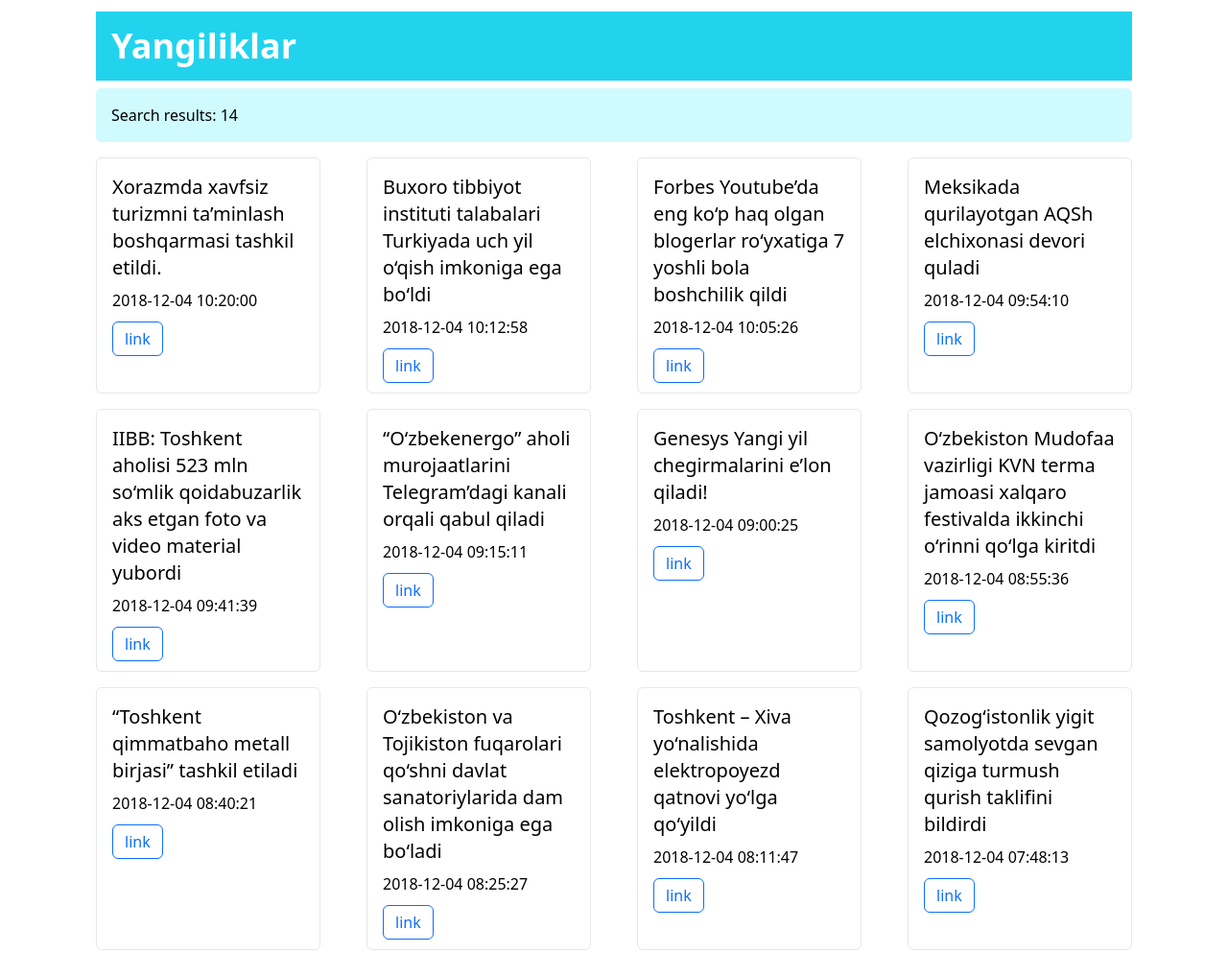
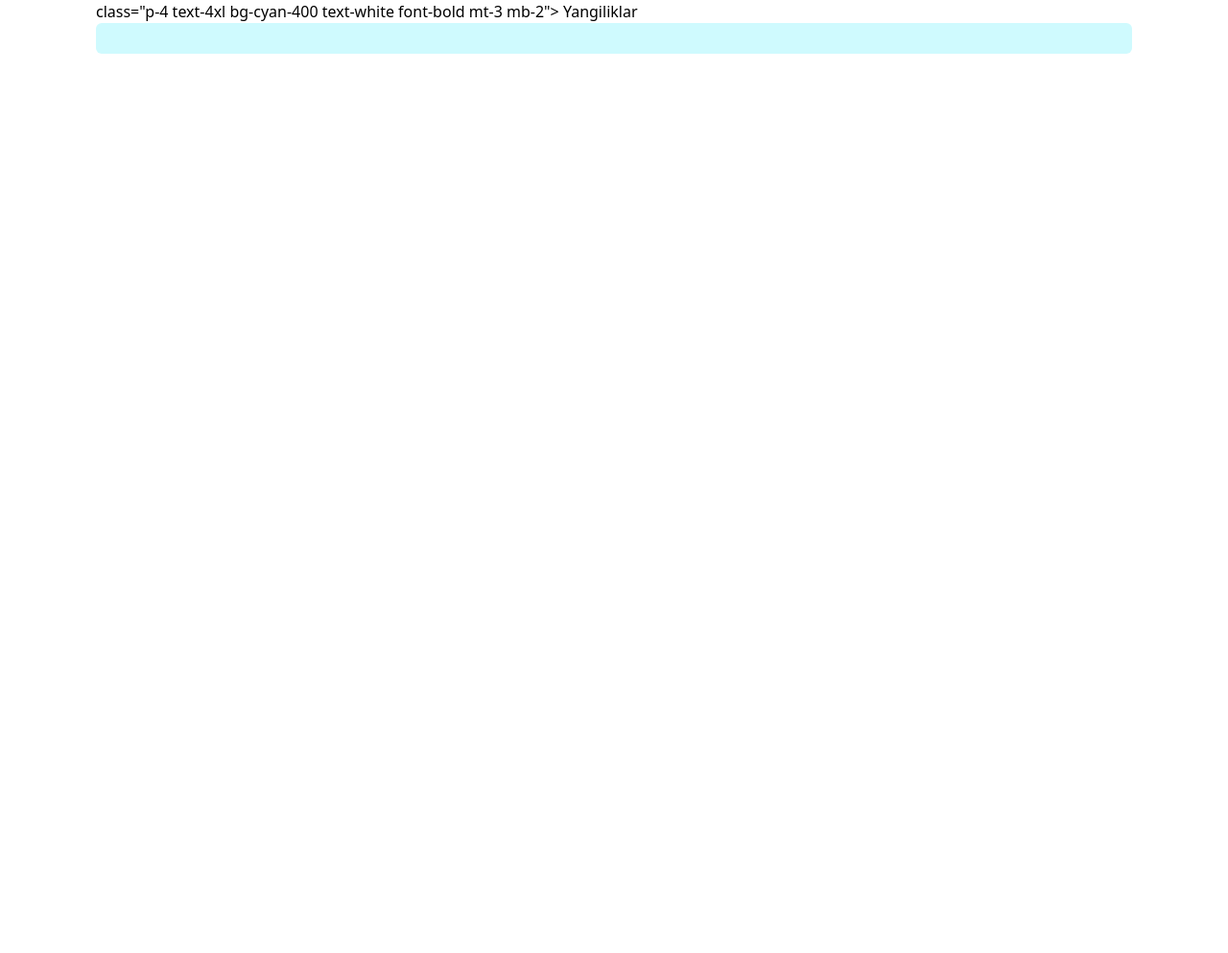
Before and after one commit to Umarkh0n/yangiliklar, a plain HTML site: page index.html in a window 1280 px wide. Shown: the top 993 px of the page at 96% size. After the commit the page ends 800 px from the top, so only its background shows below. Drawn offline with nearby package versions, Linux system fonts and the light colour scheme.

Commit message:
maybe finish

```diff
--- a/index.html
+++ b/index.html
@@ -7,14 +7,9 @@
 </head>
 <body>
 
-    <!-- <form class="form">
-        <div>
-            <input class="form-input" type="text" placeholder="typing...">
-        </div>
-        <button>Yuborish</button>
-    </form> -->
+
     <div class="container  ">
-        <h2 class="p-4 text-4xl bg-cyan-400 text-white font-bold mt-3 mb-2">
+        <h2> class="p-4 text-4xl bg-cyan-400 text-white font-bold mt-3 mb-2">
             Yangiliklar
         </h2>
     <p class="search-result p-4 bg-cyan-100 rounded-md mb-4 "></p>
@@ -24,6 +19,25 @@
 
         </ul>
     </div>
+
+
+
+
+<!-- <div class=" p-10 mx-32  mb-5 rounded shadow ">
+<h1 class="text-center font-medium text-primary text-5xl text-blue-600 p-4">
+    Todo app
+</h1>
+</div>
+
+    <form class="form mt-10 flex items-center justify-center gap-4 ">
+        <div>
+            <input class="form-input border-2 border-blue-300 min-w-[800px] p-2 rounded-md " type="text" placeholder="Typing..." >
+        </div>
+        <button class="border border-blue-300 p-2 rounded-md bg-blue-300 text-white hover:text-blue-600 hover:bg-white hover:border-blue-600 transition">Yuborish</button>
+    </form>
+    <ul class="list text-center mt-10 ">
+
+    </ul>  -->
 
     <script src="./postlar.js"></script>
     <script src="./script.js"></script>
@@ -42,6 +56,5 @@
           }
         }
       </script>
-
 </body>
 </html>
--- a/script.js
+++ b/script.js
@@ -1,34 +1,42 @@
-console.log(daryoPostlari.length);
-
-const searchResult = document.querySelector('.search-result')
-const elList = document.querySelector('.list')
+// const searchResult = document.querySelector('.search-result')
+// const elList = document.querySelector('.list')
 
 
-searchResult.textContent = `Search results: ${daryoPostlari.length}`
-for(let item of daryoPostlari){
-    console.log(item);
-    const ListBox =document.createElement('li')
-    const heading = document.createElement('h3')
-    const newDate = document.createElement('p')
-    const newLink = document.createElement('a')
+// searchResult.textContent = `Search results: ${daryoPostlari.length}`
+// for(let item of daryoPostlari){
+//     console.log(item);
+//     const ListBox =document.createElement('li')
+//     const heading = document.createElement('h3')
+//     const newDate = document.createElement('p')
+//     const newLink = document.createElement('a')
 
 
 
-    ListBox.setAttribute('class', 'p-4 border rounded-md')
-    heading.setAttribute('class', 'font-medium text-xl mb-2')
-    newDate.setAttribute('class', 'mb-4')
-    newLink.setAttribute('href', item.link)
-    newLink.setAttribute('class', 'py-1.5 px-3 rounded-md border border-[#0d6efd] text-[#0d6efd] hover:bg-[#0d6efd] hover:text-white transition')
+//     ListBox.setAttribute('class', 'p-4 border rounded-md')
+//     heading.setAttribute('class', 'font-medium text-xl mb-2')
+//     newDate.setAttribute('class', 'mb-4')
+//     newLink.setAttribute('href', item.link)
+//     newLink.setAttribute('class', 'py-1.5 px-3 rounded-md border border-[#0d6efd] text-[#0d6efd] hover:bg-[#0d6efd] hover:text-white transition')
 
 
 
-    heading.textContent = item.title
-    newDate.textContent = item.date
-    newLink.textContent = "link"
+//     heading.textContent = item.title
+//     newDate.textContent = item.date
+//     newLink.textContent = "link"
 
-    elList.append(ListBox )
-    ListBox.append(heading, newDate, newLink)
-}
+//     elList.append(ListBox )
+//     ListBox.append(heading, newDate, newLink)
+// }
+
+
+
+
+
+
+
+
+
+
 
 
 // const elForm = document.querySelector('.form')
@@ -45,16 +53,42 @@ for(let item of daryoPostlari){
 //     const todoObj = {
 //         title: inputValue,
 //         id: todos.length,
-//         isCompleted: false
+//         isCompleted: false,
+
+
 //     }
 //     todos.push(todoObj)
 //     elList.innerHTML = null
 
+
+
 //     for(let item of todos){
 //         const newItem = document.createElement('li')
-//         newItem.textContent = item.title
+//         const newTextId = document.createElement ('p')
+//         const newRadioInput = document.createElement ('input')
+//         const newMainText = document.createElement ('p')
+//         const newEditBtn = document.createElement ('button')
+//         const newRemoveBtn = document.createElement ('button')
+
+
+//         newItem.setAttribute ('class', 'flex gap-10 items-center justify-center mb-2')
+//         newRadioInput.setAttribute ('type', 'checkbox' )
+//         newEditBtn.setAttribute ('class', 'py-2 px-2.5 text-green-600 border border-green-600 hover:bg-green-600 hover:text-white rounded-md transition')
+//         newRemoveBtn.setAttribute ('class', 'py-2 px-2.5 text-red-600 border border-red-600 hover:bg-red-600 hover:text-white rounded-md transition')
+
+
+
+//         newTextId.textContent = 'id:' + item.id
+//         newEditBtn.textContent = 'Edit'
+//         newRemoveBtn.textContent = 'Remove'
+//         newMainText.textContent = item.title
+
+
 
 //         elList.append(newItem)
+//         newItem.append(newTextId, newRadioInput, newMainText, newEditBtn, newRemoveBtn)
+
 //     }
 
-// })
+// }
+// )
```
Also changed, not shown: postlar.js (line endings or trailing spaces).
